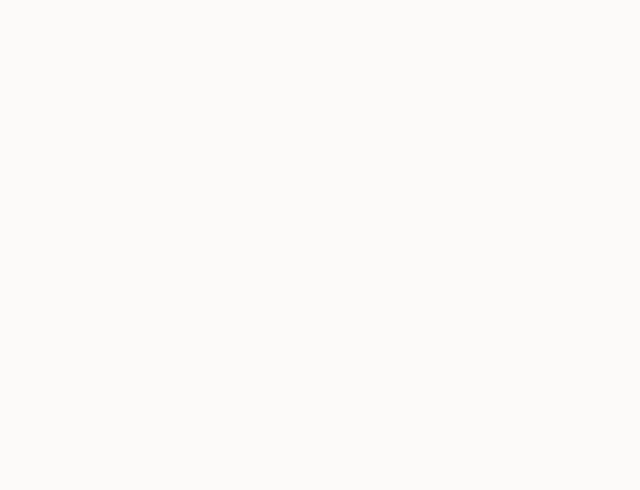
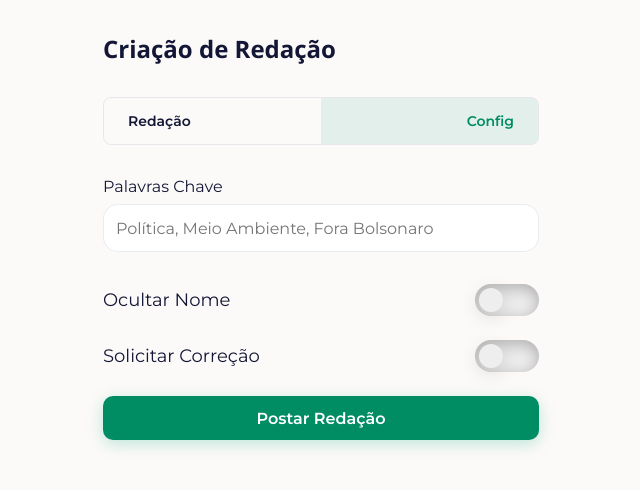
Before and after one commit to Redacao-Conectada/frontend, a React (Create React App) app: page /essay/create in a window 1280 px wide. Shown: the top 490 px of the page, without its empty margins (319-959 px from the left). Built offline with nearby package versions, Linux system fonts and the light colour scheme.

Commit message:
começo criar redação

```diff
--- /dev/null
+++ b/src/components/Essay/Create/EssayConfig/index.tsx
@@ -0,0 +1,64 @@
+import { General } from '@/definitions';
+import { Input, Button, Switch } from '@components/General';
+import { Form } from '@styles/publicRoutes';
+import { validateText } from '@utils/validations';
+import React, { useState } from 'react';
+
+interface Data {
+  hideName: boolean;
+  requestCorrection: boolean;
+}
+
+const initialData: Data = {
+  hideName: false,
+  requestCorrection: false,
+};
+
+const EssayConfigForm: React.FC = () => {
+  const [data, setData] = useState(initialData);
+
+  const handleSwitch = (name: string, value: boolean) => {
+    setData({
+      ...data,
+      [name as keyof Data]: value,
+    });
+  };
+
+  const [keyWords, setKeyWords] = useState<General.Value>({
+    ...General.initialValue,
+    validation: (value: string) => validateText(value, 'Palavras Chaves'),
+  });
+
+  const handleKeyWords = (event: React.ChangeEvent<HTMLInputElement>) => {
+    const { value } = event.target;
+
+    setKeyWords({ ...keyWords, value });
+  };
+
+  const handleSubmit = async (event: React.FormEvent) => {
+    event.preventDefault();
+  };
+
+  return (
+    <Form onSubmit={handleSubmit}>
+      <Input
+        entity={keyWords}
+        name="keyWords"
+        label="Palavras Chave"
+        type="text"
+        // validated={validated}
+        placeholder="Política, Meio Ambiente, Fora Bolsonaro"
+        onChange={handleKeyWords}
+      />
+      <Switch name="hideName" label="Ocultar Nome" onChange={handleSwitch} />
+      <Switch
+        name="requestCorrection"
+        label="Solicitar Correção"
+        onChange={handleSwitch}
+      />
+      <Button text="Postar Redação" typeButton="submit" />
+    </Form>
+  );
+};
+
+export default EssayConfigForm;
--- /dev/null
+++ b/src/components/Essay/Create/EssayCreate/index.tsx
@@ -0,0 +1,63 @@
+import { General } from '@/definitions';
+import { Input, InputEssay, Button } from '@components/General';
+import { Form } from '@styles/publicRoutes';
+import { validateText } from '@utils/validations';
+import React, { useState } from 'react';
+
+interface EssayCreateDataForm {
+  nextPage: () => void;
+}
+
+const EssayCreateForm: React.FC<EssayCreateDataForm> = ({ nextPage }) => {
+  const [title, setTitle] = useState<General.Value>({
+    ...General.initialValue,
+    validation: (value: string) => validateText(value, 'Título'),
+  });
+
+  const handleTitle = (event: React.ChangeEvent<HTMLInputElement>) => {
+    const { value } = event.target;
+
+    setTitle({ ...title, value });
+  };
+
+  const [essay, setEssay] = useState<General.Value>({
+    ...General.initialValue,
+    validation: (value: string) => validateText(value, 'Redação'),
+  });
+
+  const handleEssay = (event: React.ChangeEvent<HTMLInputElement>) => {
+    const { value } = event.target;
+
+    setEssay({ ...essay, value });
+  };
+
+  const handleSubmit = (event: React.FormEvent) => {
+    event.preventDefault();
+  };
+
+  return (
+    <Form onSubmit={handleSubmit}>
+      <Input
+        entity={title}
+        name="title"
+        label="Título"
+        type="text"
+        // validated={validated}
+        placeholder="Seu título"
+        onChange={handleTitle}
+      />
+      <InputEssay
+        entity={essay}
+        name="essay"
+        label="Redação"
+        type="text"
+        // validated={validated}
+        placeholder="Digite sua redação"
+        onChange={handleEssay}
+      />
+      <Button text="Próxima etapa" typeButton="button" onClick={nextPage} />
+    </Form>
+  );
+};
+
+export default EssayCreateForm;
--- /dev/null
+++ b/src/components/Essay/index.ts
@@ -0,0 +1,2 @@
+export { default as EssayConfigForm } from './Create/EssayConfig';
+export { default as EssayCreateForm } from './Create/EssayCreate';
--- /dev/null
+++ b/src/components/General/InputEssay/index.tsx
@@ -0,0 +1,55 @@
+import { General, Input as InputInterface } from '@/definitions';
+import { Wrapper } from '@styles/generalComponents';
+import React, { useState, useEffect } from 'react';
+import { InputContainer, ErrorMessage } from './styles';
+
+interface InputProps {
+  entity: General.Value;
+  onChange: (event: React.ChangeEvent<HTMLInputElement>) => void;
+  label: string;
+  type: InputInterface.InputTypes;
+  validated?: boolean;
+  mask?: string;
+  placeholder?: string;
+  name?: string;
+}
+
+const InputEssay: React.FC<InputProps> = ({
+  entity,
+  onChange,
+  validated,
+  type = 'text',
+  label,
+  mask,
+  placeholder,
+  name: inputName,
+}) => {
+  const { value, invalidity } = entity;
+
+  const [invalid, setInvalid] = useState(false);
+
+  const handleChange = (event: React.ChangeEvent<HTMLInputElement>) => {
+    if (onChange) onChange(event);
+  };
+
+  useEffect(() => {
+    setInvalid(Boolean(validated && invalidity));
+  }, [entity]);
+
+  return (
+    <Wrapper>
+      {label}
+      <InputContainer
+        name={inputName}
+        type={type}
+        placeholder={placeholder}
+        error={invalid}
+        onChange={handleChange}
+        value={value}
+      />
+      <ErrorMessage show={invalid}>{invalidity}</ErrorMessage>
+    </Wrapper>
+  );
+};
+
+export default InputEssay;
--- /dev/null
+++ b/src/components/General/InputEssay/styles.ts
@@ -0,0 +1,43 @@
+import { colors } from '@styles/colors';
+import styled from 'styled-components';
+
+interface InputContainerProps {
+  error?: boolean;
+}
+
+const normalBorder = `1px solid ${colors.normalBorder}`;
+const errorBorder = `1px solid ${colors.errorBorder}`;
+const focusBorder = `1px solid ${colors.focusBorder}`;
+
+export const InputContainer = styled.input<InputContainerProps>`
+  background-color: #fff;
+  height: 300px;
+  padding-left: 12px;
+  border: ${({ error }) => (error ? errorBorder : normalBorder)};
+  border-radius: 15px;
+  overflow-wrap: break-word;
+
+  transition: all 200ms ease-in-out;
+
+  :focus {
+    border: ${({ error }) => (error ? errorBorder : focusBorder)};
+    outline: none;
+  }
+  // TODO: Colocar sombra
+`;
+
+interface ErrorMessageProps {
+  show: boolean;
+}
+
+export const ErrorMessage = styled.span<ErrorMessageProps>`
+  transition: all 200ms ease-in-out;
+
+  visibility: ${({ show }) => (show ? 'initial' : 'hidden')};
+  opacity: ${({ show }) => (show ? '1' : '0')};
+
+  font-size: 0.6rem;
+  font-weight: 600;
+  color: ${colors.error};
+  height: 0;
+`;
--- a/src/components/General/index.ts
+++ b/src/components/General/index.ts
@@ -4,3 +4,4 @@ export { default as Link } from './Link';
 export { default as SwitchRouter } from './SwitchRouter';
 export { default as Select } from './Select';
 export { default as Switch } from './Switch';
+export { default as InputEssay } from './InputEssay';
--- /dev/null
+++ b/src/pages/Essay/CreateEssay/index.tsx
@@ -0,0 +1,40 @@
+import { EssayConfigForm, EssayCreateForm } from '@components/Essay';
+import SwitchRouter, { SwitchOption } from '@components/General/SwitchRouter';
+import { CenteredContainer, Header } from '@styles/publicRoutes';
+import React, { useState } from 'react';
+
+const CreateEssay: React.FC = () => {
+  const [activeTab, setActiveTab] = useState('Config');
+
+  const changeActiveTab = (tabName: string) => {
+    setActiveTab(tabName);
+  };
+
+  const configOption: SwitchOption = {
+    name: 'Config',
+    Component: <EssayConfigForm />,
+  };
+
+  const essayOption: SwitchOption = {
+    name: 'Redação',
+    Component: (
+      <EssayCreateForm nextPage={() => changeActiveTab(configOption.name)} />
+    ),
+  };
+
+  return (
+    <>
+      <CenteredContainer>
+        <h2>Criação de Redação</h2>
+        <SwitchRouter
+          firstOption={essayOption}
+          secondOption={configOption}
+          activeTab={activeTab}
+          changeTab={changeActiveTab}
+        />
+      </CenteredContainer>
+    </>
+  );
+};
+
+export default CreateEssay;
--- a/src/pages/Example/index.tsx
+++ b/src/pages/Example/index.tsx
@@ -1,18 +1,42 @@
+import EssayConfigForm from '@components/Essay/Create/EssayConfig';
 import { Switch } from '@components/General';
+import { Wrapper } from '@styles/generalComponents';
 import React, { useState } from 'react';
 
 const Example: React.FC = () => {
   const [boolValue, setBoolValue] = useState(false);
 
   const handleBoolValue = (name: string, value: boolean) => {
+    // console.log({ name, value });
     setBoolValue(value);
   };
 
+  console.log({ boolValue });
+
   return (
-    <div style={{ paddingTop: '100px', width: '250px' }}>
-      <Switch name="boolValue" label="teste" onChange={handleBoolValue} />
-    </div>
+    <Wrapper>
+      <EssayConfigForm />
+    </Wrapper>
   );
 };
 
 export default Example;
+
+// import { Switch } from '@components/General';
+// import React, { useState } from 'react';
+
+// const Example: React.FC = () => {
+//   const [boolValue, setBoolValue] = useState(false);
+
+//   const handleBoolValue = (name: string, value: boolean) => {
+//     setBoolValue(value);
+//   };
+
+//   return (
+//     <div style={{ paddingTop: '100px', width: '250px' }}>
+//       <Switch name="boolValue" label="teste" onChange={handleBoolValue} />
+//     </div>
+//   );
+// };
+
+// export default Example;
--- a/src/pages/index.ts
+++ b/src/pages/index.ts
@@ -1,3 +1,4 @@
 export { default as Login } from './Login';
 export { default as Register } from './Register';
 export { default as Example } from './Example';
+export { default as CreateEssay } from './Essay/CreateEssay';
--- a/src/routes/routeList.ts
+++ b/src/routes/routeList.ts
@@ -29,4 +29,10 @@ export const publicRouteList: RouteProps[] = [
     exact: true,
     title: 'Exemplo',
   },
+  {
+    path: '/essay/create',
+    component: pages.CreateEssay,
+    exact: true,
+    title: 'Criar Redação',
+  },
 ];
```
